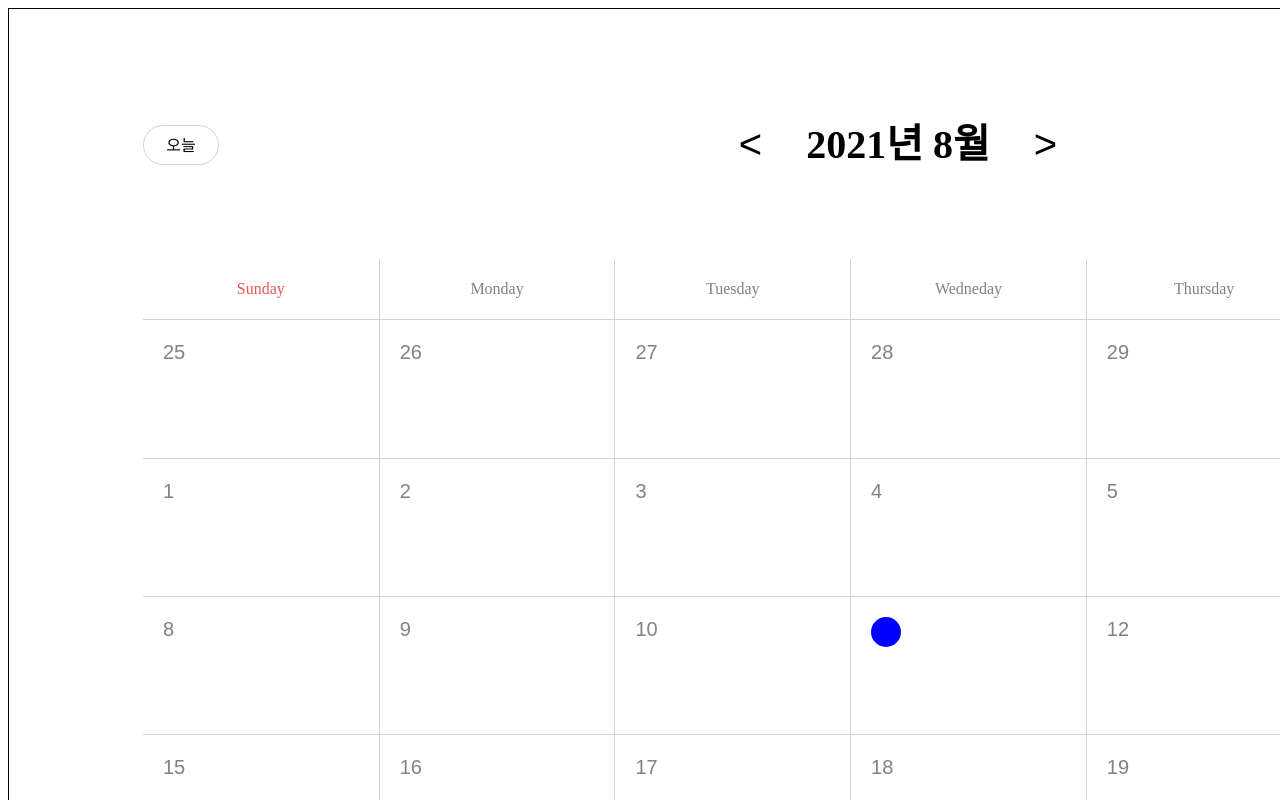
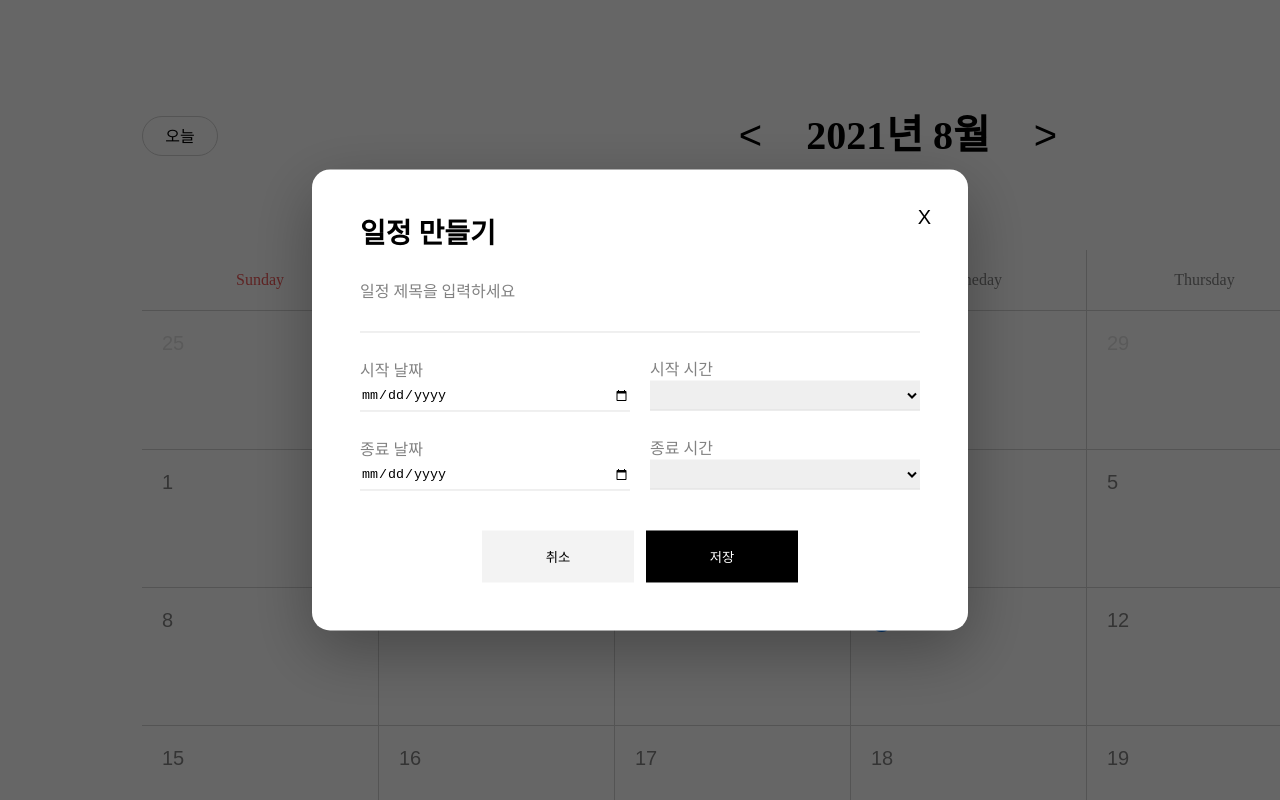
Before and after one commit to jdm85kor/scheduler, a React app: page / in a window 1280 px wide. Both pictures are taken after a click on the button "10". Shown: the top 800 px of the page. Built offline with nearby package versions, Linux system fonts and the light colour scheme.

Commit message:
Add Modal

```diff
--- a/src/components/Scheduler.tsx
+++ b/src/components/Scheduler.tsx
@@ -35,7 +35,6 @@ const Scheduler: React.FC<Props> = ({ width = 1920, height = 1252}) => {
       background: #fff;
       width: ${width}px;
       height: ${height}px;
-      border: 1px solid #000;
       box-sizing: border-box;
     `}>
       <header css={css`
--- a/src/components/calendar/month/Month.tsx
+++ b/src/components/calendar/month/Month.tsx
@@ -2,7 +2,7 @@
 import React, { useState, useMemo, useEffect } from 'react';
 import { jsx, css } from '@emotion/react';
 import MonthTitle from './MonthTitle';
-import Modal from '../../common/Modal';
+import PlanModal from '../../common/PlanModal';
 
 const maxRows = 6;
 const maxCols = 7;
@@ -21,6 +21,8 @@ const Month: React.FC<Props> = ({
     date: number,
   }[][] | null>(null);
   const today = useMemo((): Date => new Date(), []);
+
+  const [isShowPlanModal, setIsShowPlanModal] = useState(false);
 
   useEffect(() => {
     const _days = [];
@@ -92,37 +94,41 @@ const Month: React.FC<Props> = ({
                       border: none;
                       cursor: pointer;
                     `}
-                    onClick={() => { alert(d.date)}}
+                    onClick={() => { setIsShowPlanModal(true) }}
                   >
+                    <div css={css`
+                      position: relative;
+                      text-align: left;
+                    `}>
                       <span
                         css={css`
-                        display: block;
+                          display: inline-block;
                           font-size: 20px;
                           font-weight: 500;
                           line-height: 24px;
                           letter-spacing: 0;
-                        text-align: left;
                           color: #828282;
                           ${
                             today.getFullYear() === d.year &&
                             today.getMonth() === d.month &&
                             today.getDate() === d.date &&
                             `
-                            &::before {
-                              content: '';
-                              background: blue;
-                              width: 30px;
-                              height: 30px;
-                              position: absolute;
+                              color: #fff;
+                              background: #0078FF;
                               border-radius: 100%;
+                            `
                           }
-                          `
+                          ${
+                            (parseInt(displayDate.split('-')[0]) !== d.year ||
+                            parseInt(displayDate.split('-')[1]) !== d.month) &&
+                            'color: #E0E0E0;'
                           }
 
                         `}
                       >
                         { d.date }
                       </span>
+                    </div>
 
                   </button>
                 </div>
@@ -131,6 +137,12 @@ const Month: React.FC<Props> = ({
           </div>
         ))
       }
+      <PlanModal
+        isShow={isShowPlanModal}
+        onClose={() => setIsShowPlanModal(false)}
+        savePlan={() => {}}
+        deletePlan={() => {}}
+      />
     </div>
   );
 };
--- /dev/null
+++ b/src/components/common/ConfirmModal.tsx
@@ -0,0 +1,59 @@
+/** @jsx jsx */
+import React from 'react';
+import Modal from './Modal';
+import { jsx, css } from '@emotion/react';
+
+interface Props {
+  isShow: boolean,
+  onClose: () => void,
+  onDelete: () => void,
+};
+
+const ConfirmModal: React.FC<Props> = ({ isShow, onClose, onDelete}) => {
+  return (
+    <Modal isShow={isShow} title="일정 만들기" titleAlign="center" onClose={onClose}>
+      <div>
+        <div css={css`
+          width: 316px;
+        `}>
+          <span>
+            해당 일정을 삭제하시겠습니까?
+          </span>
+        </div>
+        <div css={css`
+          text-align: center;
+          & > button {
+            margin: 40px 12px 0 0;
+            width: 152px;
+            height: 52px;
+            border: none;
+            cursor: pointer;
+
+            &:first-of-type {
+              background: #F3F3F3;
+              color: #000;
+            }
+            &:last-of-type {
+              margin-right: 0;
+              background: #000;
+              color: #fff;
+            }
+          }
+        `}>
+          <button type="button" onClick={onClose}>취소</button>
+          <button
+            type="button"
+            onClick={() => {
+              onDelete();
+              onClose();
+            }}
+          >
+            삭제
+          </button>
+        </div>
+      </div>
+    </Modal>
+  );
+};
+
+export default ConfirmModal;
--- a/src/components/common/Modal.tsx
+++ b/src/components/common/Modal.tsx
@@ -1,15 +1,17 @@
 /** @jsx jsx */
+import React from 'react';
 import { jsx, css } from '@emotion/react';
 import ModalPortal from './ModalPortal';
 
 interface Props {
   isShow: boolean,
+  titleAlign: 'left' | 'center' | 'right',
   title: string,
   onClose: () => void,
   children?: React.ReactNode,
 }
 
-const Modal: React.FC<Props> = ({ title, isShow, onClose, children }) => {
+const Modal: React.FC<Props> = ({ title, isShow, onClose, children, titleAlign }) => {
   return (
     isShow &&
       <div>
@@ -29,36 +31,45 @@ const Modal: React.FC<Props> = ({ title, isShow, onClose, children }) => {
           `}>
             <section css={css`
               display: inline-block;
-              position: relative;
-              margin: 100px auto;
-              width: 400px;
-              min-height: 500px;
+              position: absolute;
+              top: 50%;
+              left: 50%;
+              transform: translate(-50%, -50%);
+              margin: 0;
+              min-height: 300px;
               background: #fff;
               overflow: hidden;
               box-sizing: border-box;
+              border-radius: 18px;
+              box-shadow: 0px 20px 64px rgba(0, 0, 0, 0.31);
             `}>
               <header css={css`
-                padding-top: 10px;
-                height: 50px;
-                font-size: 24px;
-                text-align: center;
+                padding: 48px 48px 27px;
+                font-size: 28px;
+                font-weight: 700;
+                line-height: 34px;
+                letter-spacing: 0;
+                text-align: ${titleAlign};
               `}>
-                { title || 'Notice' }
+                { title || '제목' }
                 <button
                   type="button"
                   onClick={onClose}
                   css={css`
                     position: absolute;
-                    top: 10px;
-                    right: 30px;
-                    font-size: 18px;
+                    padding: 0;
+                    top: 37px;
+                    right: 37px;
+                    font-size: 20px;
                     background: transparent;
                     border: none;
                     cursor: pointer;
                   `}
                 >X</button>
               </header>
-              <main>
+              <main css={css`
+                padding: 0 48px 48px;
+              `}>
                 { children }
               </main>
             </section>
--- /dev/null
+++ b/src/components/common/PlanModal.tsx
@@ -0,0 +1,213 @@
+/** @jsx jsx */
+import React, { useState } from 'react';
+import Modal from './Modal';
+import { jsx, css } from '@emotion/react';
+import ConfirmModal from './ConfirmModal';
+
+interface Props {
+  isShow: boolean,
+  onClose: () => void,
+  savePlan: () => void,
+  deletePlan: () => void,
+  type?: 'create' | 'modify',
+};
+
+const PlanModal: React.FC<Props> = ({ isShow, onClose, savePlan, deletePlan, type }) => {
+  const [isShowConfirmModal, setIsShowConfirmModal] = useState<boolean>(false);
+  return (
+    <div>
+      <Modal
+        isShow={isShow}
+        title={type === 'modify' ? '일정 수정하기' : '일정 만들기'}
+        titleAlign="left"
+        onClose={onClose}
+      >
+        <div>
+          <div css={css`
+            width: 560px;
+          `}>
+            <div css={css`
+              margin-bottom: 24px;
+            `}>
+              <label
+                css={css`
+                  display: block;
+                  height: 18x;
+                  text-align: left;
+                  color: #828282;
+                `}
+              >
+                일정 제목을 입력하세요
+              </label>
+              <input
+                css={css`
+                  width: 100%;
+                  height: 30px;
+                  border: none;
+                  border-bottom: 1px solid #E0E0E0;
+                  &:focus {
+                    outline: none;
+                    border-bottom: 1px solid #333333;
+                  }
+                `}
+              />
+            </div>
+            <div css={css`
+              display: inline-block;
+              width: calc((100% - 20px) / 2);
+              margin-right: 20px;
+              margin-bottom: 24px;
+            `}>
+              <label
+                css={css`
+                  display: block;
+                  height: 18x;
+                  text-align: left;
+                  color: #828282;
+                `}
+              >
+                시작 날짜
+              </label>
+              <input
+                css={css`
+                  width: 100%;
+                  height: 30px;
+                  border: none;
+                  border-bottom: 1px solid #E0E0E0;
+                  &:focus {
+                    outline: none;
+                  }
+                `}
+                type="date"
+              />
+            </div>
+            <div css={css`
+              display: inline-block;
+              width: calc((100% - 20px) / 2);
+              margin-bottom: 24px;
+            `}>
+              <label
+                css={css`
+                  display: block;
+                  height: 18x;
+                  text-align: left;
+                  color: #828282;
+                `}
+              >
+                시작 시간
+              </label>
+              <select
+                css={css`
+                  width: 100%;
+                  height: 30px;
+                  border: none;
+                  border-bottom: 1px solid #E0E0E0;
+                  &:focus {
+                    outline: none;
+                  }
+                `}
+              />
+            </div>
+            <div css={css`
+              display: inline-block;
+              width: calc((100% - 20px) / 2);
+              margin-right: 20px;
+            `}>
+              <label
+                css={css`
+                  display: block;
+                  height: 18x;
+                  text-align: left;
+                  color: #828282;
+                `}
+              >
+                종료 날짜
+              </label>
+              <input
+                css={css`
+                  width: 100%;
+                  height: 30px;
+                  border: none;
+                  border-bottom: 1px solid #E0E0E0;
+                  &:focus {
+                    outline: none;
+                  }
+                `}
+                type="date"
+              />
+            </div>
+            <div css={css`
+              display: inline-block;
+              width: calc((100% - 20px) / 2);
+            `}>
+              <label
+                css={css`
+                  display: block;
+                  height: 18x;
+                  text-align: left;
+                  color: #828282;
+                `}
+              >
+                종료 시간
+              </label>
+              <select
+                css={css`
+                  width: 100%;
+                  height: 30px;
+                  border: none;
+                  border-bottom: 1px solid #E0E0E0;
+                  &:focus {
+                    outline: none;
+                  }
+                `}
+              />
+            </div>
+          </div>
+          <div css={css`
+            text-align: center;
+            & > button {
+              margin: 40px 12px 0 0;
+              width: 152px;
+              height: 52px;
+              border: none;
+              cursor: pointer;
+
+              &:first-of-type {
+                background: #F3F3F3;
+                color: #000;
+              }
+              &:last-of-type {
+                margin-right: 0;
+                background: #000;
+                color: #fff;
+              }
+            }
+          `}>
+            <button type="button" onClick={onClose}>취소</button>
+            {
+              type === 'modify' &&
+              <button type="button" onClick={() => setIsShowConfirmModal(true)}>삭제</button>
+            }
+            <button
+              type="button"
+              onClick={() => {
+                savePlan();
+                onClose();
+              }}
+            >저장</button>
+          </div>
+        </div>
+      </Modal>
+      <ConfirmModal
+        isShow={isShowConfirmModal}
+        onClose={() => setIsShowConfirmModal(false)}
+        onDelete={() => {
+          deletePlan();
+          setIsShowConfirmModal(false);
+        }}
+      />
+    </div>
+  );
+};
+
+export default PlanModal;
```
Lines whose indentation alone changed are shown as unchanged.
